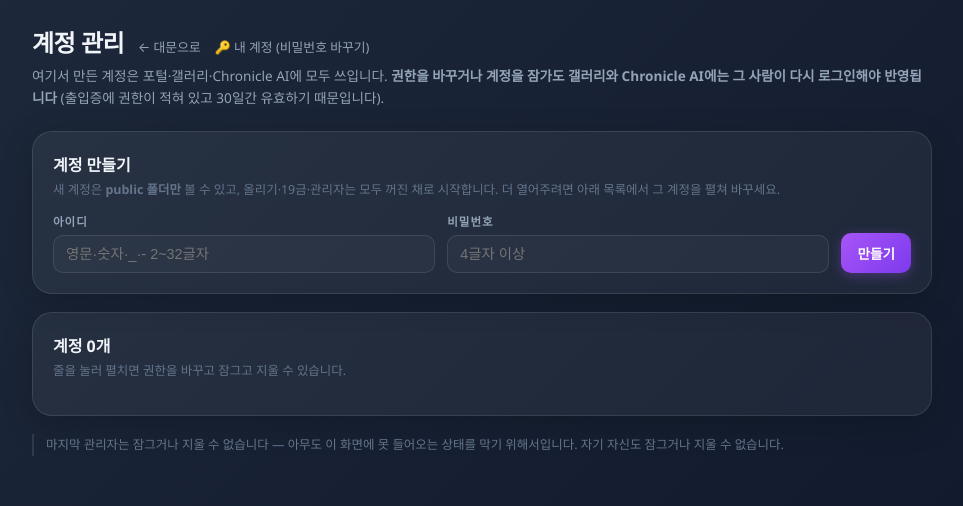
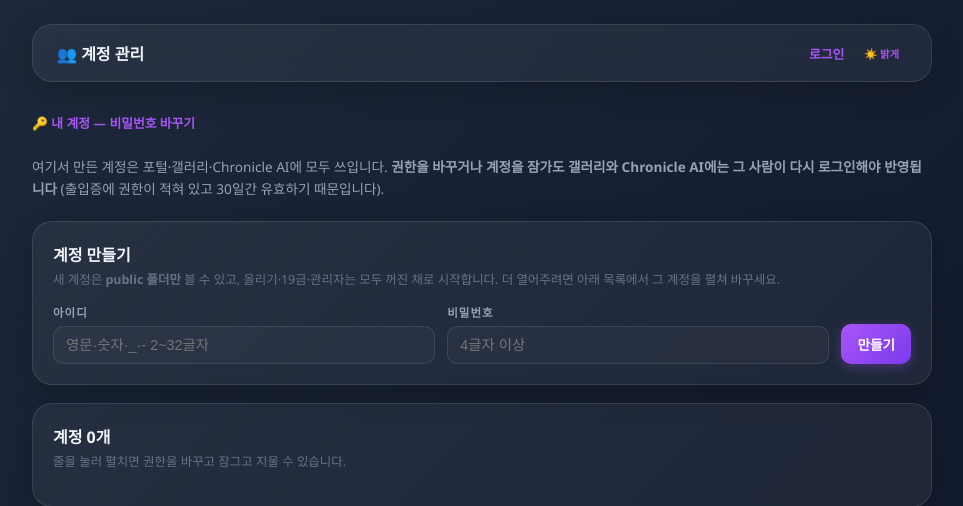
Before and after one commit to onmiso-hash/onnamu-project, a Flask app: template portal/templates/accounts.html in a window 1280 px wide. Shown: the top 506 px of the page, without its empty margins (158-1121 px from the left). Run offline with Flask 3, Linux system fonts and the light colour scheme; the template is opened without the code that fills it, so the values that code supplies are empty; parts of the project's set-up code (start-up, migrations or seed data) failed here and were passed over.

Commit message:
계정 관리도 같은 상단으로 — 상단 줄 전체를 조각 한 벌로
계정 관리 화면만 옛 구조(header + h1 + 링크 두 개)로 남아 있었다.
같은 모양을 얹으려면 상단 꾸밈을 세 번째로 복사해야 했는데, 그 복사가
바로 지난번 어긋남(대문에만 있던 로그아웃·밝게 단추)의 원인이었다.
그래서 꾸밈까지 조각 안으로 들여 세 화면이 한 줄로 부르게 했다.

  {% with page_title='👥 계정 관리' %}{% include '_topbar.html' %}{% endwith %}

화면마다 다른 '갱신 시각'은 자리만 내어 주고 내용은 각자 넣는다.

곁들여 고친 것:
- 밝게 단추가 각 화면의 .label-btn 에 기대고 있었는데, 그 규칙이 없는
  계정 관리에서는 모양이 무너진다. 조각이 쓰는 것은 조각이 갖추게 했다.
- 계정 관리의 '내 계정' 링크를 본문 첫머리로 옮겼다. 메뉴가 "내 계정은
  계정 관리 안에 있습니다"라고 안내하므로 들어오자마자 보여야 한다.
- 쓰이지 않게 된 header·h1 규칙을 걷어냈다.

브라우저를 흉내 내어 확인했다 — 세 화면의 오른쪽 구성과 메뉴 항목 네 개가
같고, 일반 사용자에게는 대문·내 계정 두 개, 로그인 전에는 메뉴가 안 나온다.

Co-Authored-By: Claude Opus 5 <noreply@anthropic.com>

```diff
--- a/portal/templates/_topbar_right.html
+++ b/portal/templates/_topbar.html
@@ -1,4 +1,4 @@
-{# 상단 줄의 오른쪽 묶음 — 여러 화면이 함께 쓴다.
+{# 상단 줄 한 벌 — 모든 화면이 이것 하나를 부른다.
 
    왜 조각으로 뺐나
    ----------------
@@ -6,17 +6,20 @@
       항목이 늘 때마다 나빠지는 구조라, 항목 수와 무관하게 자리를 한 칸만
       차지하는 메뉴로 바꿨다(2026-08-28 사용자 지적).
    ② 화면마다 상단을 따로 적어 두니 대문에는 있는 로그아웃·밝게 단추가
-      접속자 지도에는 없는 식으로 어긋났다. 한 벌로 모아 두면 화면이 늘어도
-      저절로 같아진다.
+      접속자 지도에는 없는 식으로 어긋났다. 꾸밈까지 한 벌로 모아 두면
+      화면이 늘어도 저절로 같아진다.
 
    쓰는 법
    -------
-     {% include '_topbar_right.html' %}
-   물려받는 값: username(로그인한 사람 이름) · is_admin(관리자인가)
+     {% with page_title='👥 계정 관리' %}{% include '_topbar.html' %}{% endwith %}
+
+   물려받는 값
+     page_title  — 왼쪽에 적을 화면 이름(필수)
+     username    — 로그인한 사람 이름 / is_admin — 관리자인가
+     status_id, status_text — 오른쪽 끝에 붙일 '갱신 시각' 칸(없으면 안 그린다).
+                   채우는 내용도 방식도 화면마다 달라서 자리만 내어 준다.
+
    이름이 다른 화면은 {% with username=me, is_admin=True %} 로 감싸서 부른다.
-
-   화면마다 다른 '갱신 시각'은 여기 넣지 않는다 — 채우는 내용도 방식도
-   화면마다 다르기 때문이다. 이 조각 뒤에 각자 붙인다.
 
    메뉴 안에 무엇이 보이나
    ----------------------
@@ -36,7 +39,20 @@
        40 을 쓴 이유: 아래 카드들은 층수가 따로 없어 이 값이면 충분히 위로 오고,
        접속자 지도의 설명 풍선(50)과 큰 창(1000)보다는 낮게 두어 그 둘이
        상단 줄에 가려지지 않는다. */
-    .topbar { position: relative; z-index: 40; }
+    .topbar {
+        display: flex; justify-content: space-between; align-items: center;
+        margin-bottom: 30px; padding: 16px 24px; gap: 12px; flex-wrap: wrap;
+        background: var(--bg-card); backdrop-filter: blur(12px);
+        border-radius: var(--radius-xl); border: 1px solid var(--border);
+        box-shadow: var(--shadow);
+        /* 층수는 아래 이유로 여기에 있어야 한다. */
+        position: relative; z-index: 40;
+    }
+    .topbar-title { font-weight: 700; }
+    .topbar-right { display: flex; align-items: center; gap: 12px; flex-wrap: wrap; }
+    .topbar-status { font-size: 0.8rem; color: var(--fg-soft); margin-left: 10px; }
+    /* 좁은 화면에서는 갱신 시각을 접는다 — 이 한 줄 때문에 상단이 두 줄로 밀린다. */
+    @media (max-width: 600px) { .topbar-status { display: none; } }
 
     .topmenu { position: relative; flex: none; }
     .topmenu-btn {
@@ -77,14 +93,22 @@
     .topbar-who { font-size: 0.8rem; color: var(--fg-muted); }
     .topbar-out { font-size: 0.8rem; color: var(--accent); text-decoration: none; font-weight: 700; }
 
-    /* 밝게/어둡게 단추. 크기·여백·글자 크기는 각 화면의 .label-btn 에서 그대로
-       받는다 — 여기서 따로 정하면 옆에 선 것과 반드시 어긋난다. 이 규칙이 더하는
-       것은 셋뿐이다: 줄어들지 않게, 글꼴을 물려받게, 좁은 화면에서 글자를 접게. */
-    .themebtn { flex: none; font-family: inherit; }
+    /* 밝게/어둡게 단추. 예전에는 각 화면의 .label-btn 에 기대고 있었는데,
+       그 규칙이 없는 화면(계정 관리)에서는 모양이 무너졌다. 조각이 쓰는 것은
+       조각이 갖춘다 — 값은 .label-btn 과 같게 맞춰 두어 옆에 선 것과 어긋나지 않는다. */
+    .themebtn {
+        flex: none; font-family: inherit;
+        background: none; border: none; color: var(--accent);
+        font-size: 0.65rem; font-weight: 700; cursor: pointer;
+        text-transform: uppercase; padding: 2px 8px; border-radius: var(--radius-sm);
+    }
     .themebtn:focus-visible { outline: 2px solid var(--accent); outline-offset: 2px; }
     @media (max-width: 520px) { .themebtn .lab { display: none; } }
 </style>
 
+<div class="topbar">
+    <span class="topbar-title">{{ page_title }}</span>
+    <div class="topbar-right">
 {% if username %}
 <span class="topbar-who">👤 {{ username }}{% if is_admin %} (관리자){% endif %}</span>
 
@@ -115,7 +139,7 @@
 
 <!-- 처음엔 숨겨 둔다 — 자바스크립트가 살아 있을 때만 아래 조각이 꺼낸다.
      눌러도 안 듣는 단추를 보여 주지 않는 것이 요점이다. -->
-<button type="button" class="label-btn themebtn" id="themebtn" hidden aria-label="밝게 보기"><span class="ico" aria-hidden="true">☀️</span> <span class="lab">밝게</span></button>
+<button type="button" class="themebtn" id="themebtn" hidden aria-label="밝게 보기"><span class="ico" aria-hidden="true">☀️</span> <span class="lab">밝게</span></button>
 
 <script>
     // 내려오는 메뉴
@@ -166,3 +190,6 @@
         });
     })();
 </script>
+    {% if status_id %}<span id="{{ status_id }}" class="topbar-status">{{ status_text }}</span>{% endif %}
+    </div>
+</div>
--- a/portal/templates/accounts.html
+++ b/portal/templates/accounts.html
@@ -23,8 +23,6 @@
         }
         .wrap { max-width: var(--maxw); margin: 0 auto; }
 
-        header { display: flex; align-items: baseline; gap: 14px; flex-wrap: wrap; margin-bottom: 6px; }
-        h1 { font-size: 1.5rem; font-weight: 700; letter-spacing: -0.5px; }
         .home-link { font-size: 0.8rem; color: var(--fg-soft); text-decoration: none; }
         .home-link:hover { color: var(--accent); }
         .lede { font-size: 0.85rem; color: var(--fg-soft); margin-bottom: 22px; line-height: 1.6; }
@@ -110,13 +108,17 @@
 </head>
 <body>
 <div class="wrap">
-    <header>
-        <h1>계정 관리</h1>
-        <a class="home-link" href="/">← 대문으로</a>
-        {# 상단 메뉴에서 '내 계정'을 뺐으므로(2026-08-28) 관리자는 이 링크로 들어온다.
-           메뉴에 적어 둔 이름과 같아야 찾을 수 있어 '내 계정'으로 맞췄다. #}
-        <a class="home-link" href="/account">🔑 내 계정 (비밀번호 바꾸기)</a>
-    </header>
+    {# 이 화면은 관리자만 열 수 있으므로 is_admin 은 언제나 참이다.
+       상단은 대문·접속자 지도와 같은 조각을 쓴다. #}
+    {% with username=me, is_admin=True, page_title='👥 계정 관리' %}
+    {% include '_topbar.html' %}{% endwith %}
+
+    {# 상단 메뉴에서 '내 계정'을 뺐으므로(2026-08-28) 관리자는 이 링크로 들어온다.
+       메뉴가 "내 계정은 계정 관리 안에 있습니다"라고 안내하므로, 들어오자마자
+       눈에 띄는 자리에 둔다. #}
+    <p class="lede">
+        <a class="home-link" href="/account" style="font-weight:700; color:var(--accent);">🔑 내 계정 — 비밀번호 바꾸기</a>
+    </p>
     <p class="lede">
         여기서 만든 계정은 포털·갤러리·Chronicle AI에 모두 쓰입니다.
         <strong>권한을 바꾸거나 계정을 잠가도 갤러리와 Chronicle AI에는 그 사람이 다시 로그인해야 반영됩니다</strong>
```
Also changed, not shown: portal/templates/index.html (+2 -13 lines), portal/templates/traffic.html (+3 -11 lines).
